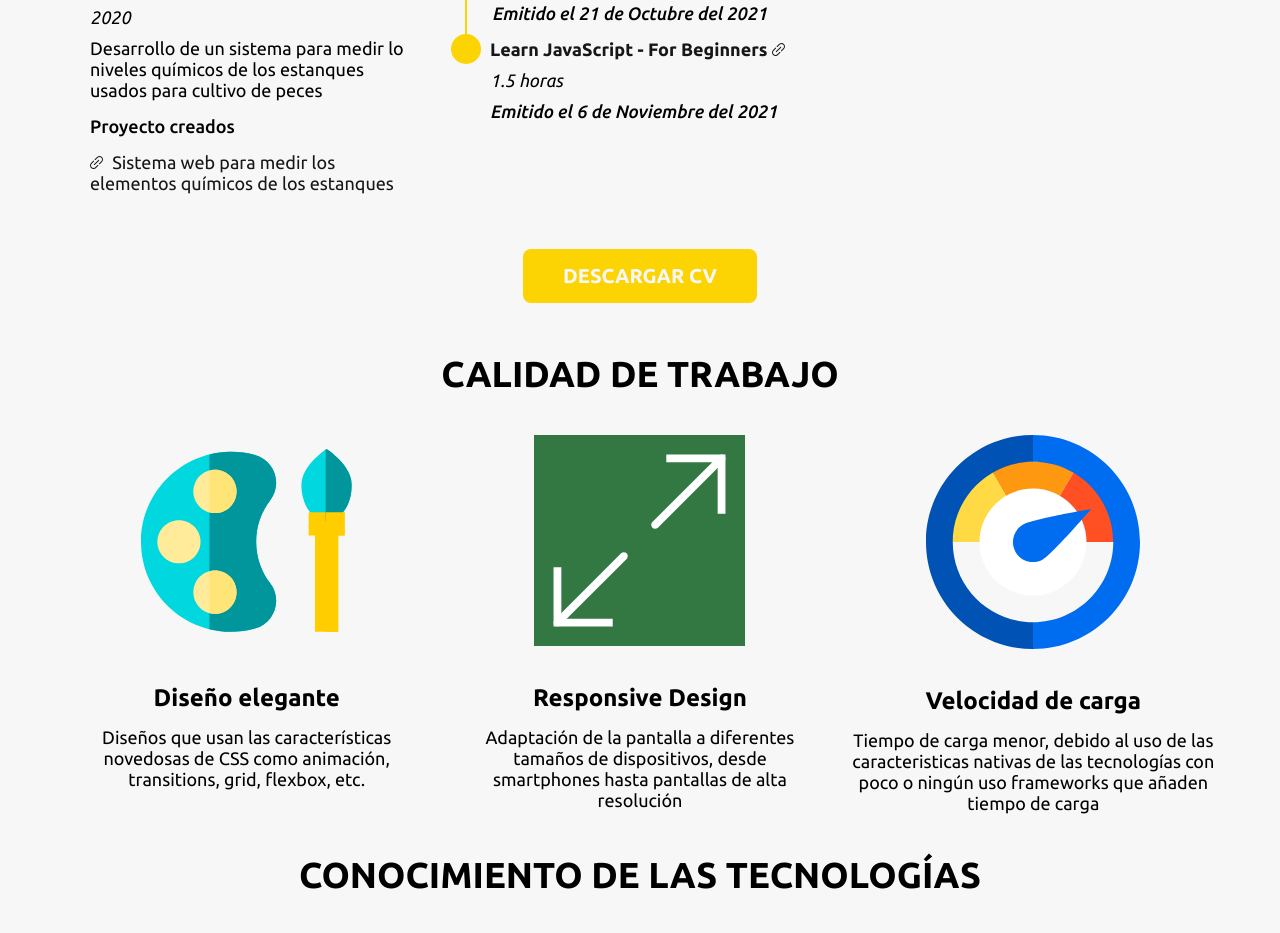
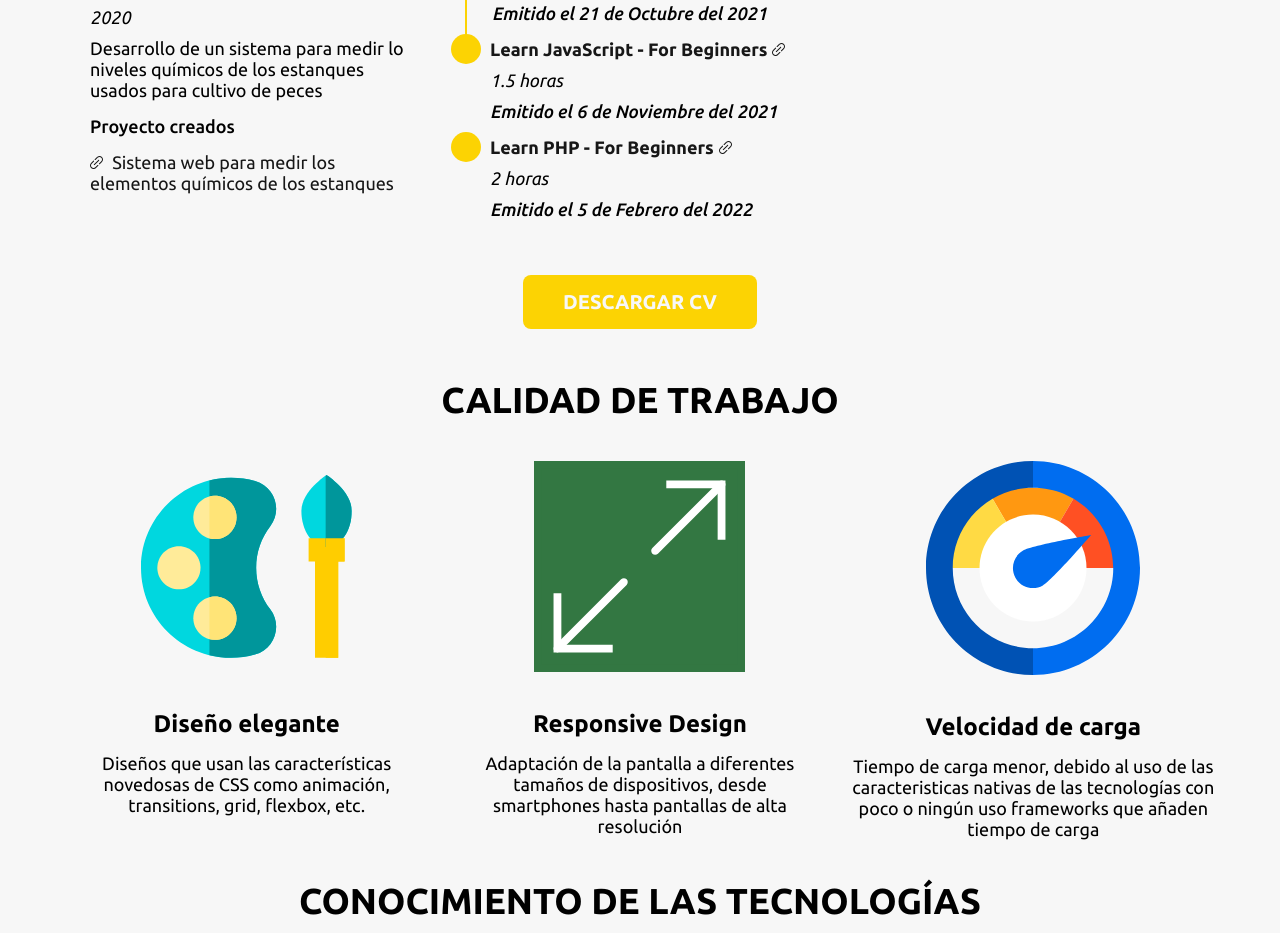
Before and after one commit to Otiliojr14/portafolio, a website: page index.html in a window 1280 px wide. Shown: the part 1351-2284 px from the top of the page. Drawn offline with Linux system fonts and the light colour scheme.

Commit message:
Curso PHP añadido

```diff
--- a/index.html
+++ b/index.html
@@ -157,6 +157,15 @@
               <p class="about__finish-date">
                 Emitido el 6 de Noviembre del 2021
               </p>
+            </div>
+            <div class="about__box about__box--last">
+              <h4 class="heading-4">
+                <a href="https://ude.my/UC-66fa4bf6-379d-429a-bf30-1c43bd174b00"
+                  >Learn PHP - For Beginners</a
+                >
+              </h4>
+              <p class="about__hours">2 horas</p>
+              <p class="about__finish-date">Emitido el 5 de Febrero del 2022</p>
             </div>
           </article>
           <article class="about__skills">
```
